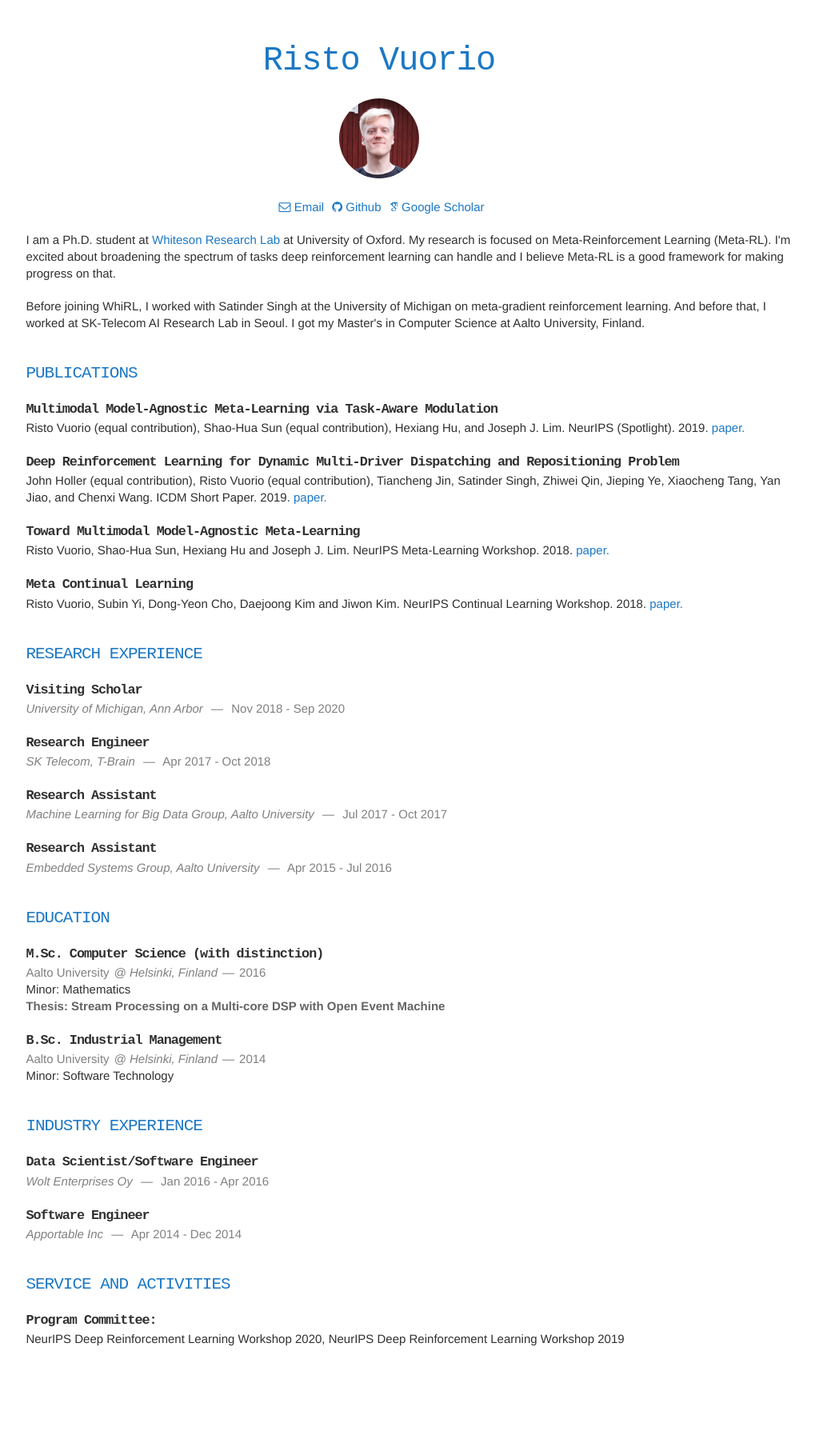
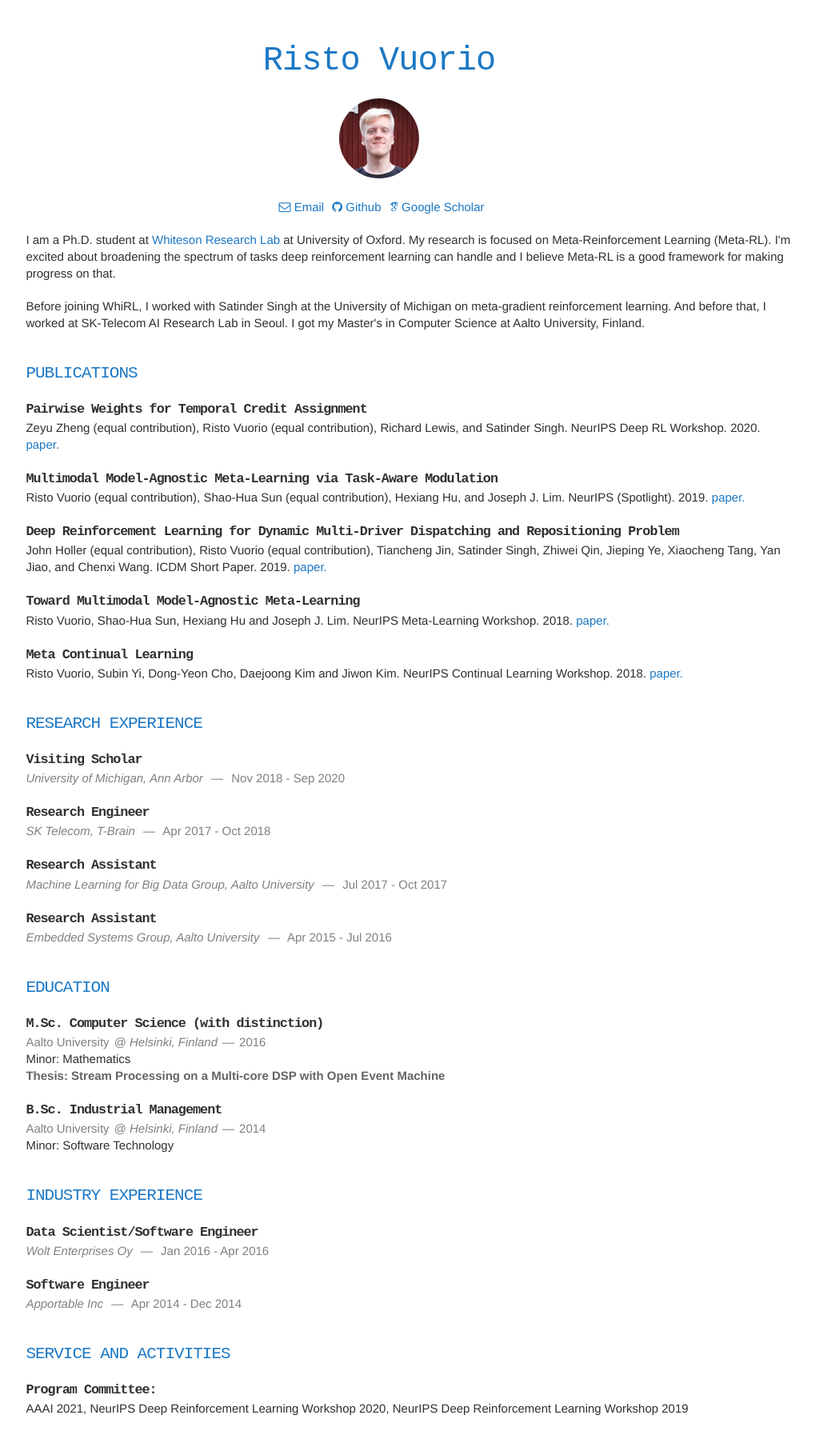
Before and after one commit to vuoristo/vuoristo.github.io, a Jekyll site: the page built from index.html, in a window 1280 px wide. Shown: the whole page at 80% size, without its empty margins (166-1185 px from the left). Built offline with Jekyll 4.4.1, drawn with Linux system fonts in a browser that asks for light colours; nearby versions of some CDN libraries; some web fonts are replaced; before the commit the page ends 1732 px from its top, so only the background shows below that.

Commit message:
Add publications and reviewer venues

```diff
--- a/_data/publications.yaml
+++ b/_data/publications.yaml
@@ -1,3 +1,8 @@
+- title: Pairwise Weights for Temporal Credit Assignment
+  author: Zeyu Zheng (equal contribution), Risto Vuorio (equal contribution), Richard Lewis, and Satinder Singh
+  howpublished: NeurIPS Deep RL Workshop
+  year: 2020
+  url: "https://drive.google.com/file/d/1-WjOVlpbMMjzUTY5FmeONDFZm8M4Bp2G/view"
 - title: Multimodal Model-Agnostic Meta-Learning via Task-Aware Modulation
   author: Risto Vuorio (equal contribution), Shao-Hua Sun (equal contribution), Hexiang Hu, and Joseph J. Lim
   howpublished: NeurIPS (Spotlight)
--- a/_data/reviewer_venues.yaml
+++ b/_data/reviewer_venues.yaml
@@ -1,2 +1,3 @@
+- venue: AAAI 2021
 - venue: NeurIPS Deep Reinforcement Learning Workshop 2020
 - venue: NeurIPS Deep Reinforcement Learning Workshop 2019
```
